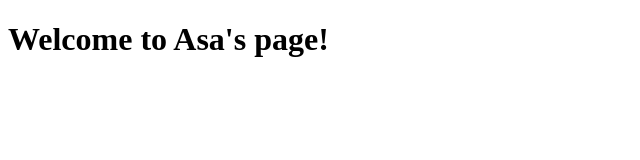
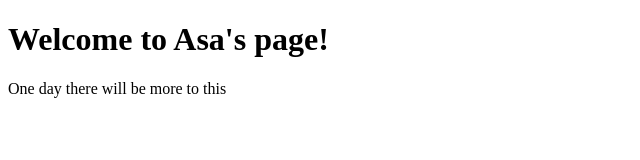
Before and after one commit to Asa-DB/Asa-DB.github.io, a plain HTML site: page index.html in a window 1280 px wide. Shown: the whole page, without its empty margins (0-640 px from the left). Drawn offline with Linux system fonts and the light colour scheme.

Commit message:
Update index.html

```diff
--- a/index.html
+++ b/index.html
@@ -7,5 +7,6 @@
 </head>
 <body>
     <h1>Welcome to Asa's page!</h1>
+    <p>One day there will be more to this</p>
 </body>
 </html>
```
